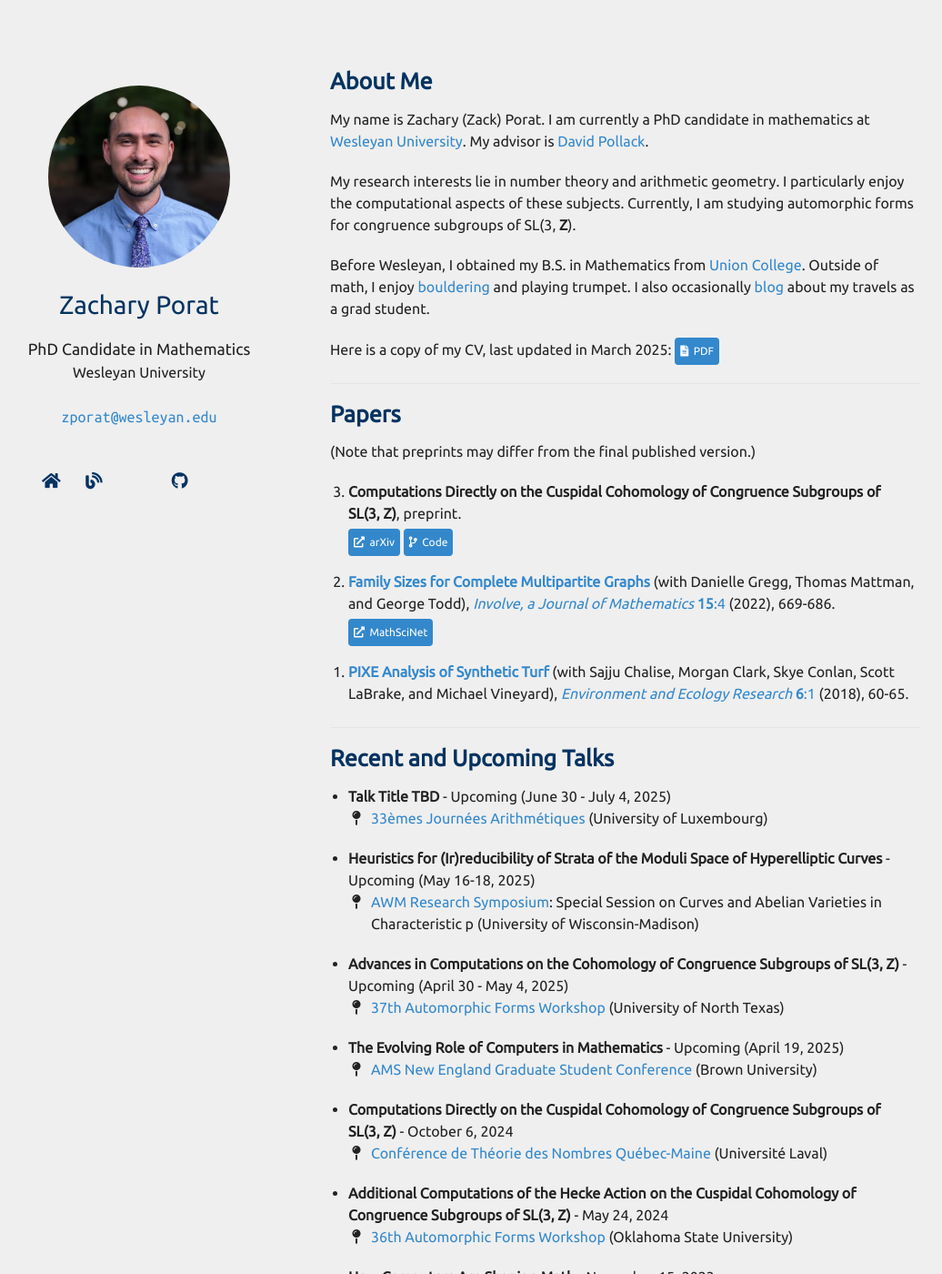
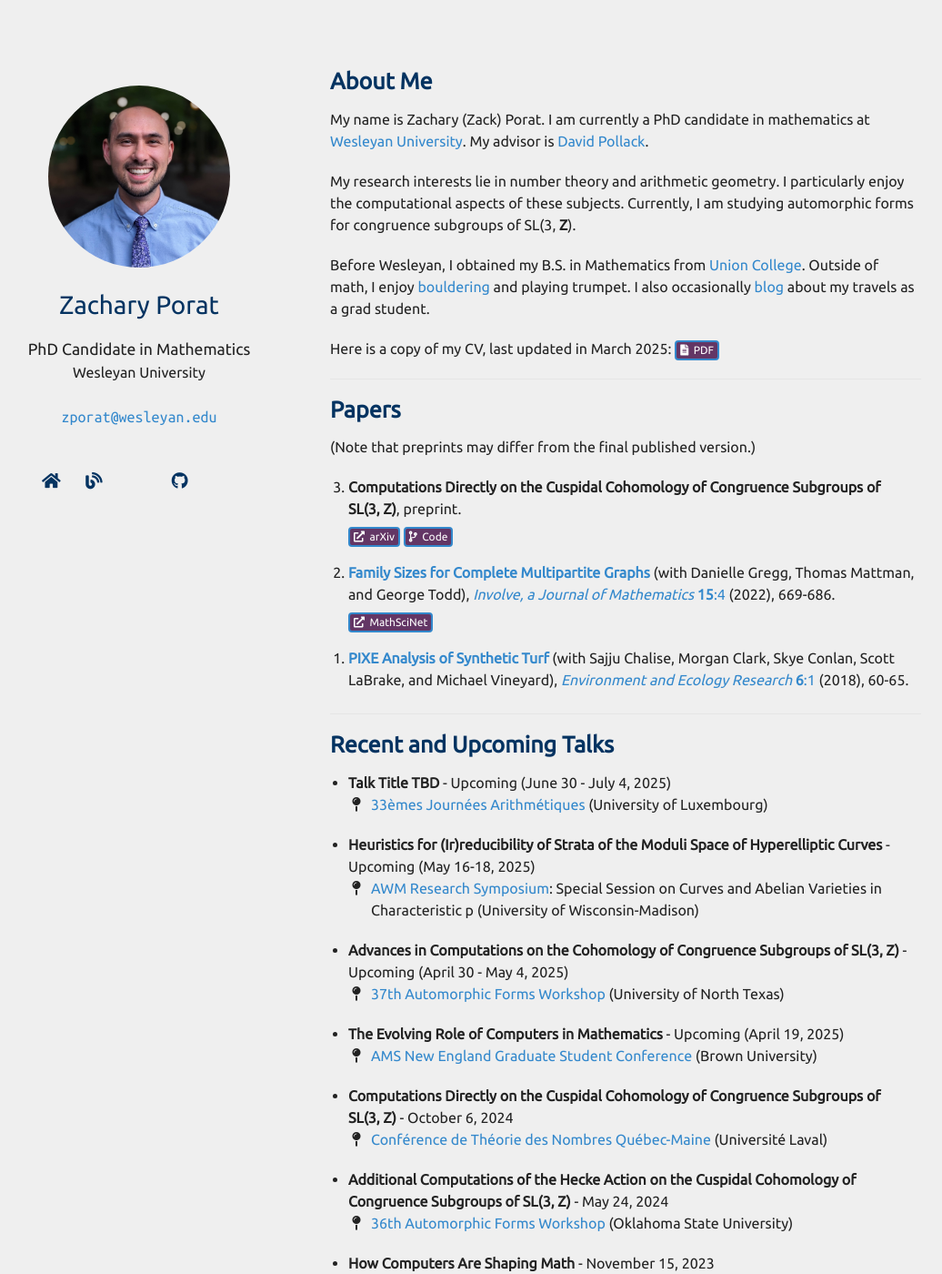
Before and after one commit to zporat/zporat.github.io, a Jekyll site: the page built from index.md, in a window 1280 px wide and 1400 px high. Shown: the whole window at 91% size, without its empty margins (102-1138 px from the left). Built offline with Jekyll 4.4.1, drawn with Linux system fonts in a browser that asks for light colours; nearby versions of some CDN libraries; a style sheet for code colours, icons or effects is not loaded; our own code applies the rules of GitHub Pages for plain Markdown files.

Commit message:
css test

```diff
--- a/_sass/minimal-light-no-dark-mode.scss
+++ b/_sass/minimal-light-no-dark-mode.scss
@@ -535,11 +535,11 @@ footer {
 }
 
 .button {
-  background-color: #38C;
+  background-color: rgb(99, 54, 101);
   color: white;
   border: 2px solid #38C;
   transition-duration: 0.3s;
-  padding: 4px 4px;
+  padding: 0px 4px 0px;
   border-radius: 4px;
   display: inline-block;
 }
```
